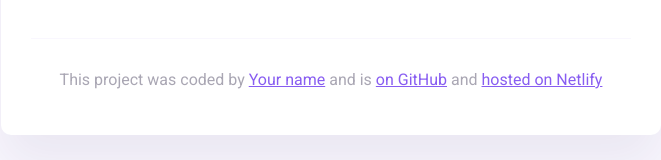
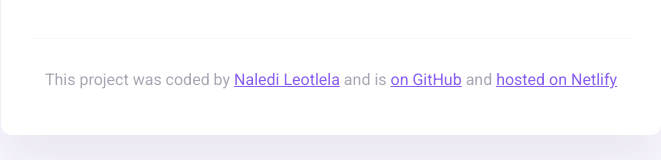
Before and after one commit to MissLeo8/Weather-application, a plain HTML site: page index.html in a window 1280 px wide. Shown: the part 325-485 px from the top of the page, without its empty margins (309-970 px from the left). Drawn offline with nearby package versions, Linux system fonts and the light colour scheme.

Commit message:
added personal details

```diff
--- a/index.html
+++ b/index.html
@@ -40,7 +40,7 @@
         <footer>
             <p>
                 This project was coded by
-                <a href="#" target="_blank">Your name</a> and is
+                <a href="https://github.com/MissLeo8" target="_blank">Naledi Leotlela</a> and is
                 <a href="#" target="_blank"> on GitHub</a> and
                 <a href="#" target="_blank">hosted on Netlify</a>
             </p>
```
